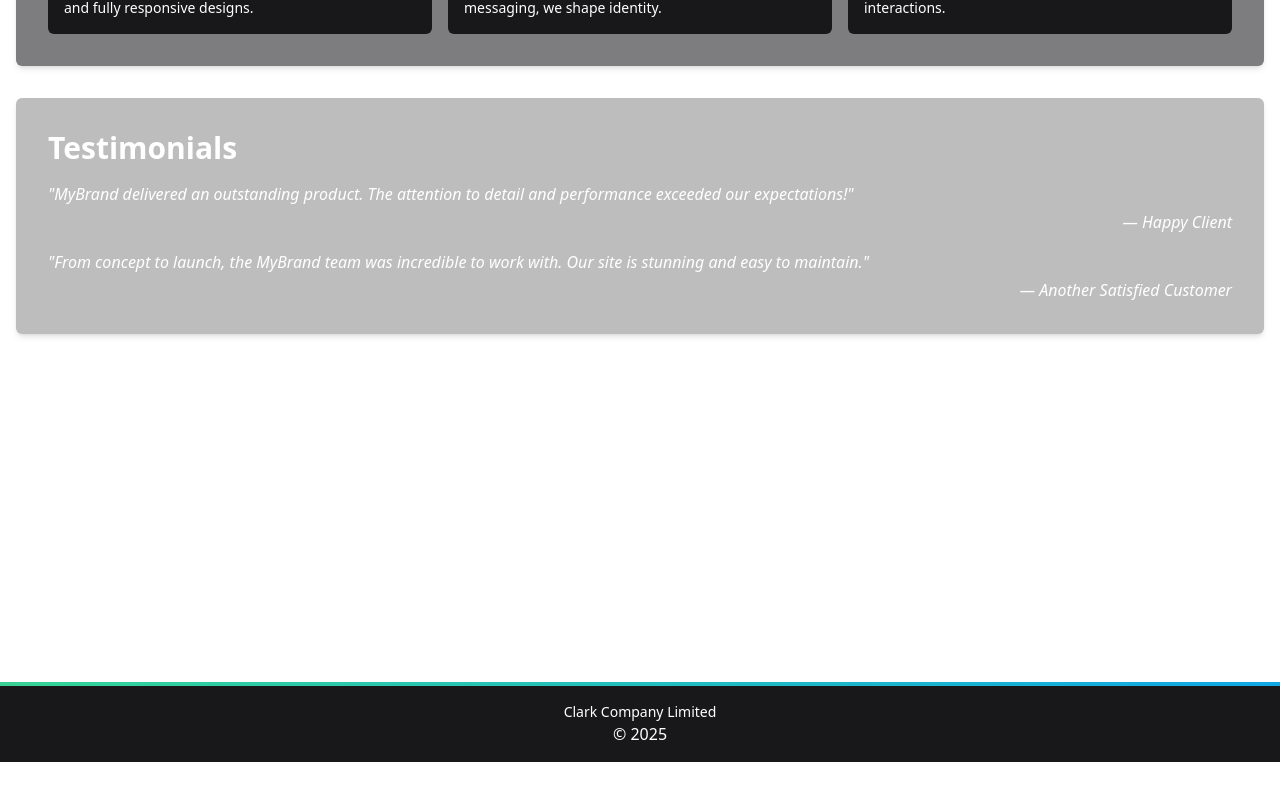
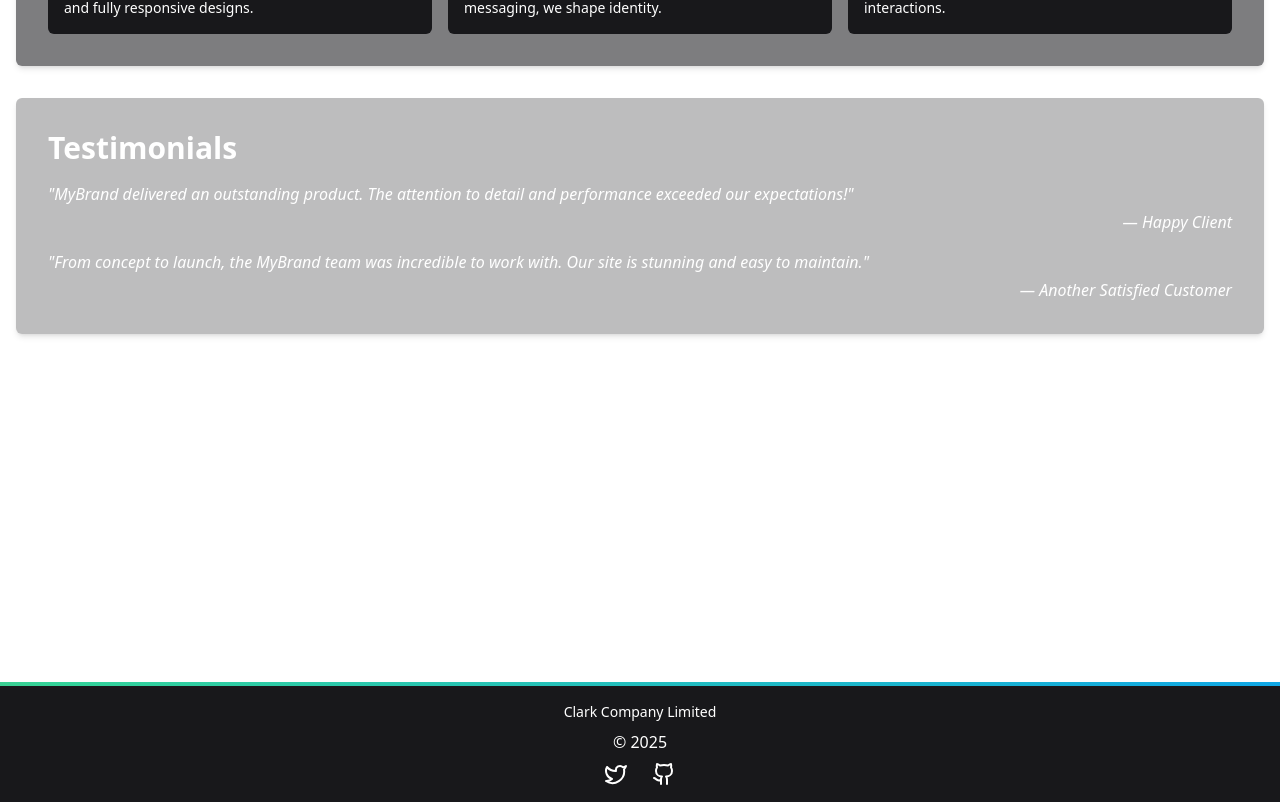
Before and after one commit to life423/drewclark.io-portfolio, a React (Vite) app in the folder app/: page / in a window 1280 px wide. Shown: the part 910-1712 px from the top of the page. Before the commit the page ends 1672 px from the top, so only its background shows below. Built offline with nearby package versions, Linux system fonts and the light colour scheme.

Commit message:
Added Twitter and Github social icons to the footer component.

```diff
--- a/app/src/components/footer/Footer.jsx
+++ b/app/src/components/footer/Footer.jsx
@@ -1,5 +1,6 @@
 // FILE: app/src/components/footer/Footer.jsx
 import React from 'react'
+import { LuTwitter, LuGithub } from 'react-icons/lu'
 
 export default function Footer() {
     return (
@@ -14,9 +15,30 @@ export default function Footer() {
             />
 
             {/* Footer Content */}
-            <div className='py-4 px-4 text-center'>
-                <p className='text-sm'> Clark Company Limited </p>
-                <p> © {new Date().getFullYear()} </p>
+            <div className='py-4 px-4 flex flex-col items-center space-y-2'>
+                <p className='text-sm'>Clark Company Limited</p>
+                <p>© {new Date().getFullYear()}</p>
+
+                {/* Social Icons with Mix-Blend */}
+                <div className='flex space-x-6 mt-2'>
+                    {/* Tailwind provides 'mix-blend-<mode>' out of the box */}
+                    <a
+                        href='https://twitter.com/your_profile'
+                        target='_blank'
+                        rel='noopener noreferrer'
+                        aria-label='Twitter'
+                    >
+                        <LuTwitter className='h-6 w-6 text-white mix-blend-screen' />
+                    </a>
+                    <a
+                        href='https://github.com/your_profile'
+                        target='_blank'
+                        rel='noopener noreferrer'
+                        aria-label='GitHub'
+                    >
+                        <LuGithub className='h-6 w-6 text-white mix-blend-screen' />
+                    </a>
+                </div>
             </div>
         </footer>
     )
```
